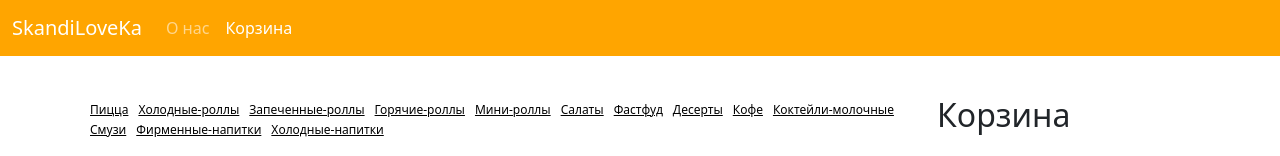
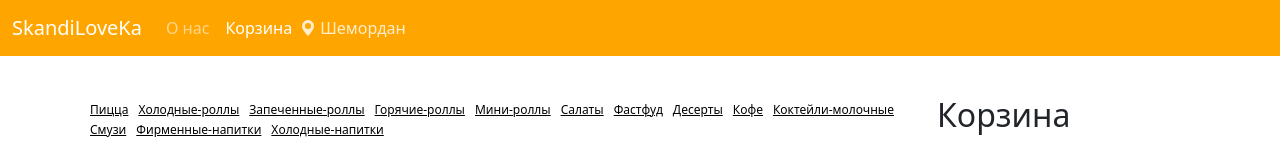
Before and after one commit to FrenkiArt/learn-react, a Gatsby site in the folder skandiloveka/: page / in a window 1280 px wide. Shown: the top 156 px of the page. Built offline with nearby package versions, Linux system fonts and the light colour scheme; Gatsby itself is replaced by a stand-in of ours.

Commit message:
feat: добавил гео метку

```diff
--- a/skandiloveka/src/components/layout.scss
+++ b/skandiloveka/src/components/layout.scss
@@ -171,3 +171,11 @@
     width: 100%;
   }
 }
+
+.geo-point {
+  color: #ffffff;
+  display: inline-flex;
+  align-items: center;
+  opacity: 0.8;
+  gap: 4px;
+}
--- a/skandiloveka/src/components/navbar.js
+++ b/skandiloveka/src/components/navbar.js
@@ -2,6 +2,7 @@
 import PropTypes from "prop-types"
 import { Link } from "gatsby"
 import countElsKorzina from "../utils/countElsKorzina"
+import { BsFillGeoAltFill } from "react-icons/bs"
 
 const isActive = ({ isCurrent }) => {
   return isCurrent
@@ -61,6 +62,10 @@
             <li className="nav-item">
               <ExactNavLink to="/#korzina">Корзина</ExactNavLink>
             </li>
+            <li className="nav-item geo-point">
+              <BsFillGeoAltFill />
+              Шемордан
+            </li>
           </ul>
         </div>
       </div>
```
